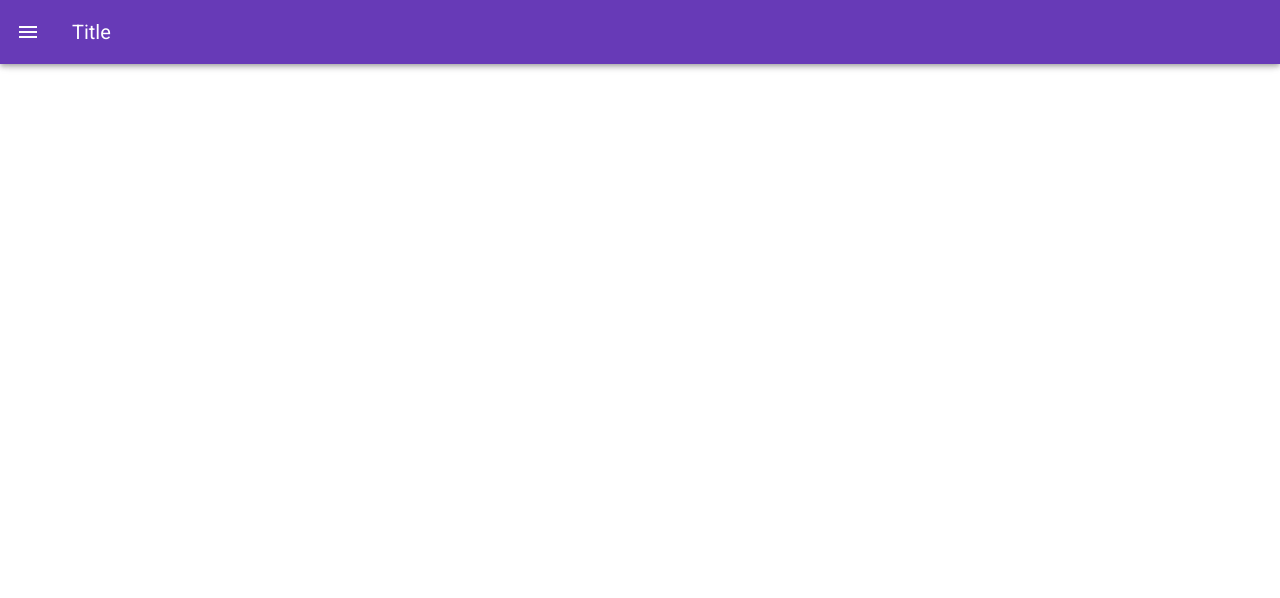
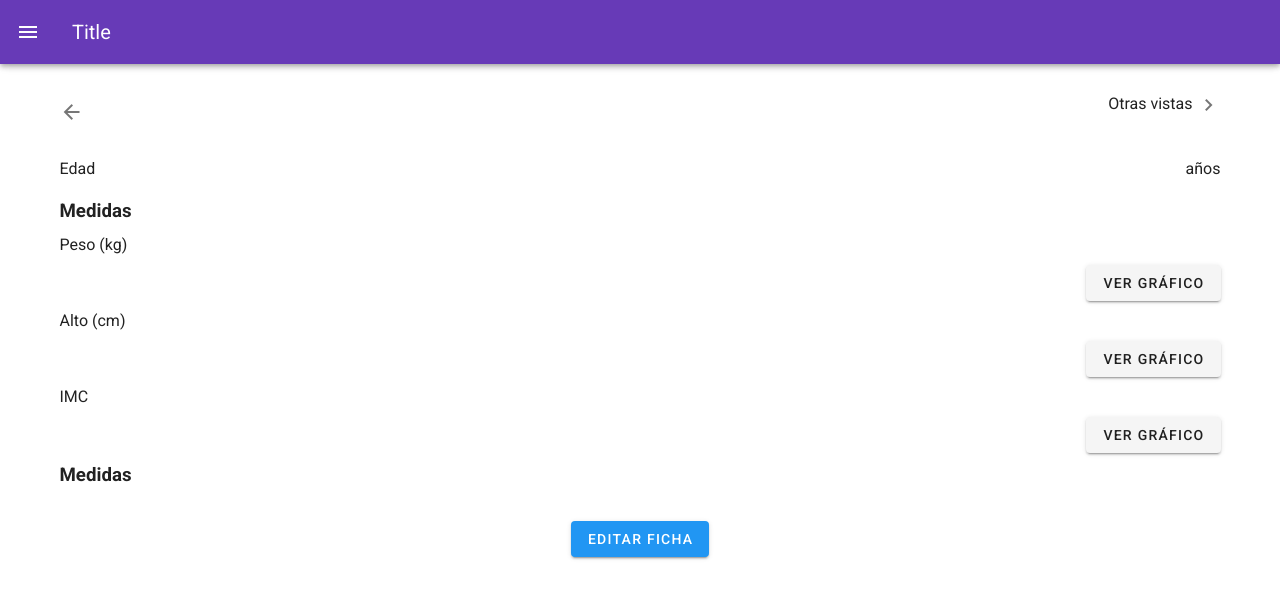
Before and after one commit to josiashrojas/UI, a Vue app: page /fichaPediatraGuardado in a window 1280 px wide. Shown: the top 598 px of the page. Built offline with nearby package versions, Linux system fonts and the light colour scheme.

Commit message:
add: Ficha Pediatra modificable

```diff
--- a/src/router/index.js
+++ b/src/router/index.js
@@ -4,6 +4,7 @@ import HomeView from '../views/HomeView.vue'
 import AboutView from '../views/AboutView.vue'
 import FichaViewPadre from '../views/FichaViewPadre.vue'
 import FichaViewPediatra from '../views/FichaViewPediatra.vue'
+import FichaViewPediatraGuardado from '../views/FichaViewPediatraGuardado.vue'
 
 Vue.use(VueRouter)
 
@@ -29,6 +30,11 @@ const router = new VueRouter({
       path: '/fichaPediatra',
       name: 'fichaPediatra',
       component: FichaViewPediatra
+    },
+    {
+      path: '/fichaPediatraGuardado',
+      name: 'fichaPediatraGuardado',
+      component: FichaViewPediatraGuardado
     }
   ]
 })
--- a/src/views/FichaViewPediatra.vue
+++ b/src/views/FichaViewPediatra.vue
@@ -57,9 +57,11 @@
                         cols="4"
                     >
                         <v-text-field
+                            v-model="annos"
                             label="Edad"
                             height="25px"
                             dense
+                            suffix="Años"
                         ></v-text-field>
                 </v-col>
             </v-row>
@@ -70,9 +72,11 @@
                     cols="5"
                 >
                     <v-text-field
-                        label="Peso (kg)"
+                        v-model="peso"
+                        label="Peso"
                         height="25px"
                         dense
+                        suffix="kg"
                     ></v-text-field>
                 </v-col>
                 <v-col
@@ -87,9 +91,11 @@
                     cols="5"
                 >
                     <v-text-field
-                        label="Alto (cm)"
+                        v-model="alto"
+                        label="Alto"
                         height="25px"
                         dense
+                        suffix="cm"
                     ></v-text-field>
                 </v-col>
                 <v-col
@@ -104,6 +110,7 @@
                     cols="5"
                 >
                     <v-text-field
+                        v-model="imc"
                         label="IMC"
                         height="25px"
                         dense
@@ -115,19 +122,37 @@
                 >
                 </v-col>
             </v-row>
-            <h3 class="my-2">Medidas</h3>
+            <h3 class="my-2">Razón de visita</h3>
             <v-row>
                 <v-col
                     cols="12"
                     md="6"
                 >
                     <v-textarea
+                    v-model="razon"
                     solo
                     name="input-7-4"
-                    label="Solo textarea"
                     ></v-textarea>
                 </v-col>
             </v-row>
+            <center>
+                <router-link :to="{ name: 'fichaPediatraGuardado', params: { date, annos, alto, peso, imc, razon}, query: { debug: true }}">
+                    <v-btn
+                        class="ma-2"
+                        :loading="loading4"
+                        :disabled="loading4"
+                        color="info"
+                        @click="loader = 'loading4'"
+                    >
+                    Guardar Ficha
+                    <template v-slot:loader>
+                        <span class="custom-loader">
+                        <v-icon light>mdi-cached</v-icon>
+                        </span>
+                    </template>
+                    </v-btn>
+                </router-link>
+            </center>
         </v-container>
     </main>
 </template>
@@ -142,7 +167,25 @@
     export default {
         data: () => ({
             date: (new Date(Date.now() - (new Date()).getTimezoneOffset() * 60000)).toISOString().substr(0, 10),
-                menu: false,
+            menu: false,
+            annos: "",
+            alto: "",
+            peso: "",
+            imc: "",
+            razon:""
             }),
+            created() {
+            if(this.$route.query.debug) {
+                this.date = this.$route.params.date;
+                this.annos = this.$route.params.annos;
+                this.alto = this.$route.params.alto;
+                this.peso = this.$route.params.peso;
+                this.imc = this.$route.params.imc;
+                this.razon = this.$route.params.razon;
+                if(this.$route.query.debug) {
+                    this.debug = this.$route.query.debug;
+                }
+            }
+        },
     }
 </script>
--- /dev/null
+++ b/src/views/FichaViewPediatraGuardado.vue
@@ -0,0 +1,137 @@
+<template>
+    <main class="pa-4">
+        <v-container>
+            <div
+                class="d-flex justify-space-between"
+            >
+                <v-icon>mdi-arrow-left</v-icon>
+                <div>
+                    <p>Otras vistas <v-icon>mdi-chevron-right</v-icon></p>
+                </div>
+            </div>
+            <p class="text-center my-4">{{ date }}</p>
+            <v-row
+                class="d-flex justify-space-between"
+            >
+                <v-col
+                        cols="4"
+                    >
+                        <p class="my-2">Edad</p>
+                </v-col>
+                <v-col
+                        cols="4"
+                    >
+                        <p class="my-2 text-right">{{ annos }} años</p>
+                </v-col>
+            </v-row>
+            <h3 class="my-2">Medidas</h3>
+            <p class="my-2">Peso (kg)</p>
+            <v-row>
+                <v-col
+                    cols="4"
+                >
+                    <p class="my-2 text-center">{{ peso }}</p>
+                </v-col>
+                <v-col
+                    cols="8"
+                    class="d-flex flex-row-reverse"
+                >
+                    <v-btn
+                        elevation="2"
+                    >Ver gráfico</v-btn>
+                </v-col>
+            </v-row>
+            <p class="my-2">Alto (cm)</p>
+            <v-row>
+                <v-col
+                    cols="4"
+                >
+                    <p class="my-2 text-center">{{ alto }}</p>
+                </v-col>
+                <v-col
+                    cols="8"
+                    class="d-flex flex-row-reverse"
+                >
+                    <v-btn
+                        elevation="2"
+                    >Ver gráfico</v-btn>
+                </v-col>
+            </v-row>
+            <p class="my-2">IMC</p>
+            <v-row>
+                <v-col
+                    cols="4"
+                >
+                    <p class="my-2 text-center">{{ imc }}</p>
+                </v-col>
+                <v-col
+                    cols="8"
+                    class="d-flex flex-row-reverse"
+                >
+                    <v-btn
+                        elevation="2"
+                    >Ver gráfico</v-btn>
+                </v-col>
+            </v-row>
+            <h3 class="my-2">Medidas</h3>
+            <v-row>
+                <v-col
+                    cols="12"
+                    md="6"
+                >
+                    <p class="my-2 d-flex justify-center">{{ razon }}</p>
+                </v-col>
+            </v-row>
+            <center>
+                <router-link :to="{ name: 'fichaPediatra', params: { date, annos, alto, peso, imc, razon}, query: { debug: true }}">
+                    <v-btn
+                        class="ma-2"
+                        :loading="loading4"
+                        :disabled="loading4"
+                        color="info"
+                        @click="loader = 'loading4'"
+                    >
+                    Editar Ficha
+                    <template v-slot:loader>
+                        <span class="custom-loader">
+                        <v-icon light>mdi-cached</v-icon>
+                        </span>
+                    </template>
+                    </v-btn>
+                </router-link>
+            </center>
+        </v-container>
+    </main>
+</template>
+
+<style scoped>
+    p{
+        margin: 0;
+    }
+</style>
+
+<script>
+    export default {
+        data: () => ({
+            date: (new Date(Date.now() - (new Date()).getTimezoneOffset() * 60000)).toISOString().substr(0, 10),
+            debug: false,
+            menu: false,
+            annos: "",
+            alto: "",
+            peso: "",
+            imc: "",
+            razon:""
+        }),
+        created() {
+            this.date = this.$route.params.date;
+            this.annos = this.$route.params.annos;
+            this.alto = this.$route.params.alto;
+            this.peso = this.$route.params.peso;
+            this.imc = this.$route.params.imc;
+            this.razon = this.$route.params.razon;
+            if(this.$route.query.debug) {
+                this.debug = this.$route.query.debug;
+            }
+        },
+    }
+</script>
```
